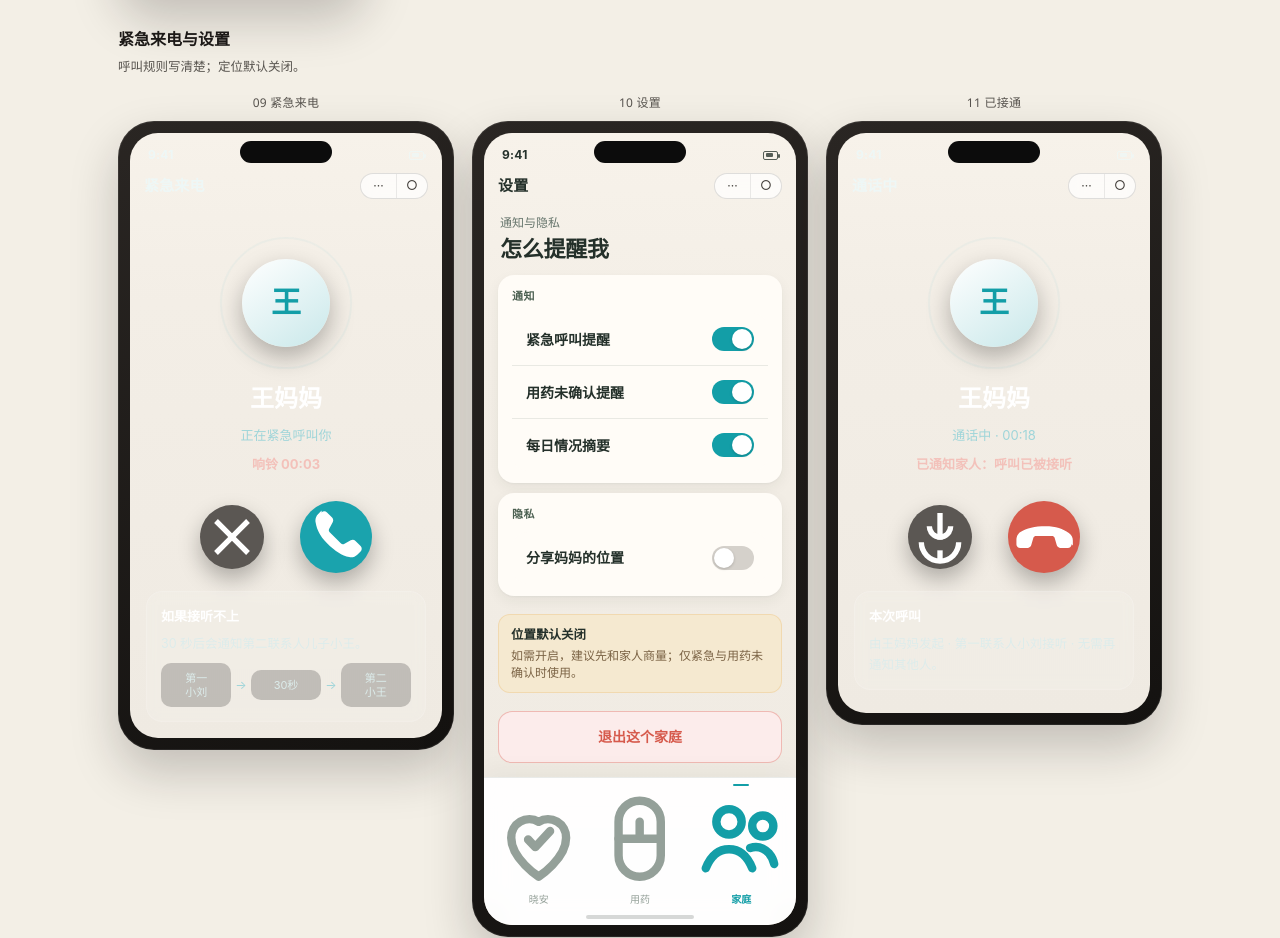
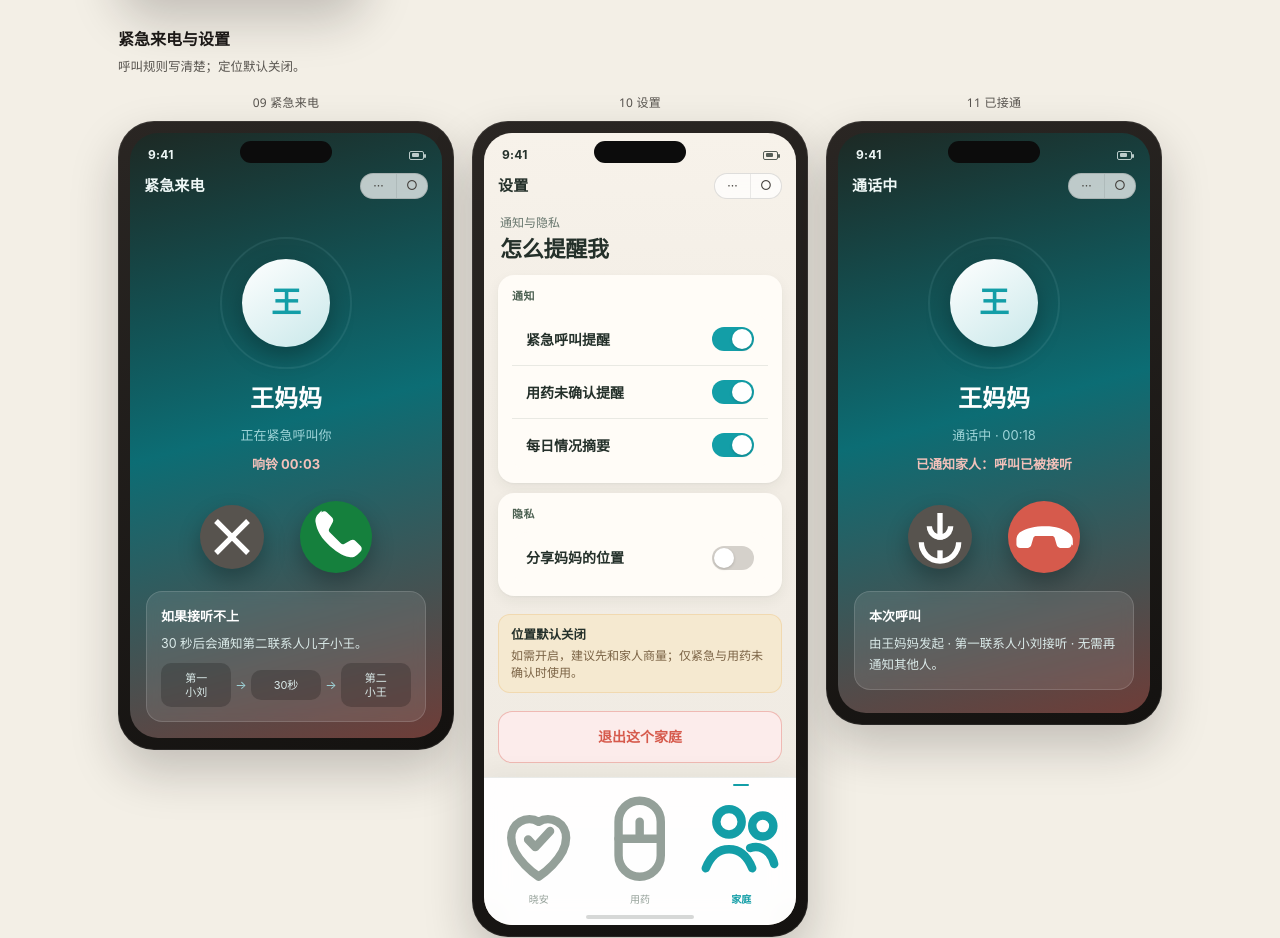
Before and after one commit to juanmedici/gangling-portfolio, a plain HTML site: page anhao.html in a window 1280 px wide. Shown: the part 5564-6502 px from the top of the page. Drawn offline with Linux system fonts and the light colour scheme; a script that the page names is missing.

Commit message:
Restore green accept button and fix call-screen background override.

```diff
--- a/anhao.html
+++ b/anhao.html
@@ -196,7 +196,7 @@ th{background:var(--sand);font-size:11.5px;color:var(--muted);font-weight:600}
 .call-timer{font-size:13px;color:#f3c1ba;font-weight:650;margin-bottom:22px}
 .call-btns{display:flex;gap:36px;align-items:center;justify-content:center;margin:4px 0 18px}
 .call-btns a{width:64px;height:64px;border-radius:50%;display:flex;align-items:center;justify-content:center;text-decoration:none;font-size:13px;font-weight:700;color:#fff;box-shadow:0 10px 22px rgba(0,0,0,.28)}
-.call-btns .decline{background:#5b5753}.call-btns .accept{background:#1aa3ad;width:72px;height:72px;font-size:14px}
+.call-btns .decline{background:#57534e}.call-btns .accept{background:#15803d;width:72px;height:72px;font-size:14px}
 .expand-card{width:100%;background:rgba(255,255,255,.1);border:1px solid rgba(255,255,255,.14);border-radius:16px;padding:14px;text-align:left;font-size:12.5px;color:#dceceb;backdrop-filter:blur(6px)}
 .expand-card b{display:block;color:#fff;margin-bottom:6px;font-size:13px}
 .expand-steps{display:grid;grid-template-columns:1fr auto 1fr auto 1fr;gap:4px;align-items:center;margin-top:8px}
@@ -262,7 +262,9 @@ th{background:var(--sand);font-size:11.5px;color:var(--muted);font-weight:600}
 .alert-banner .ab-ico{width:36px;height:36px;border-radius:12px;background:var(--salmon);color:#fff;display:flex;align-items:center;justify-content:center;flex-shrink:0}
 .alert-banner .ab-ico svg{width:18px;height:18px}
 .alert-banner .ab-body{min-width:0}
-.call-screen::after{display:none}
+.call-btns .decline{background:#57534e}.call-btns .accept{background:#15803d}
+.screen.call-screen{background:linear-gradient(165deg,#1d2924 0%,#0c6d74 48%,#6f3d38 100%);color:#f4f7f5}
+.screen.call-screen::after{display:none}
 .verdict{background:var(--header);color:#f4f7f5;padding:18px 20px;margin:16px 0}
 .verdict h3{color:var(--mint);margin:0 0 8px;font-size:12px;letter-spacing:.1em}
 .verdict .big{font-family:"Palatino Linotype","Songti SC",serif;font-size:18px;line-height:1.4;margin:8px 0;color:#fff}
```
Also changed, not shown: yinfa.html (+4 -3 lines).
